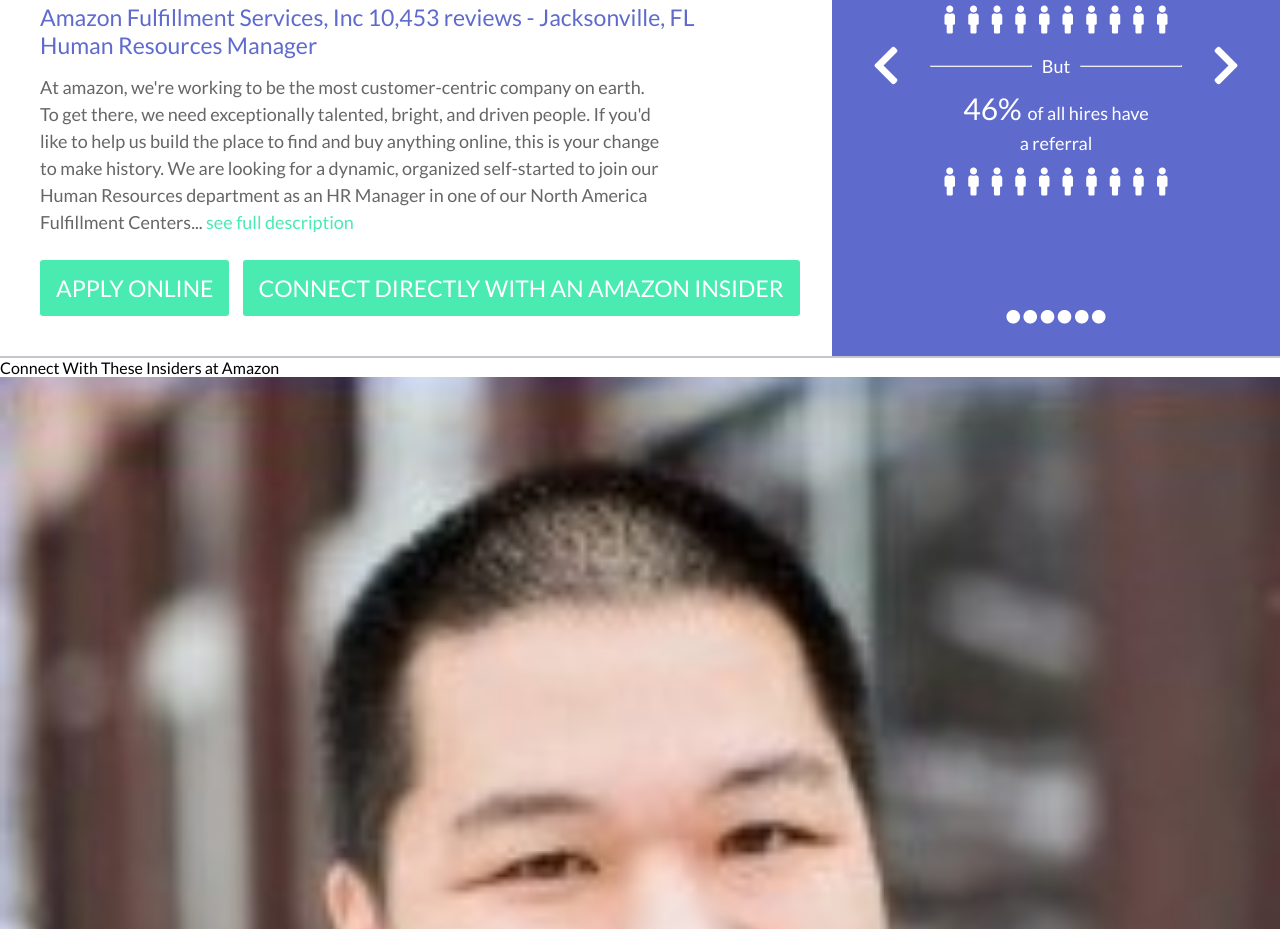
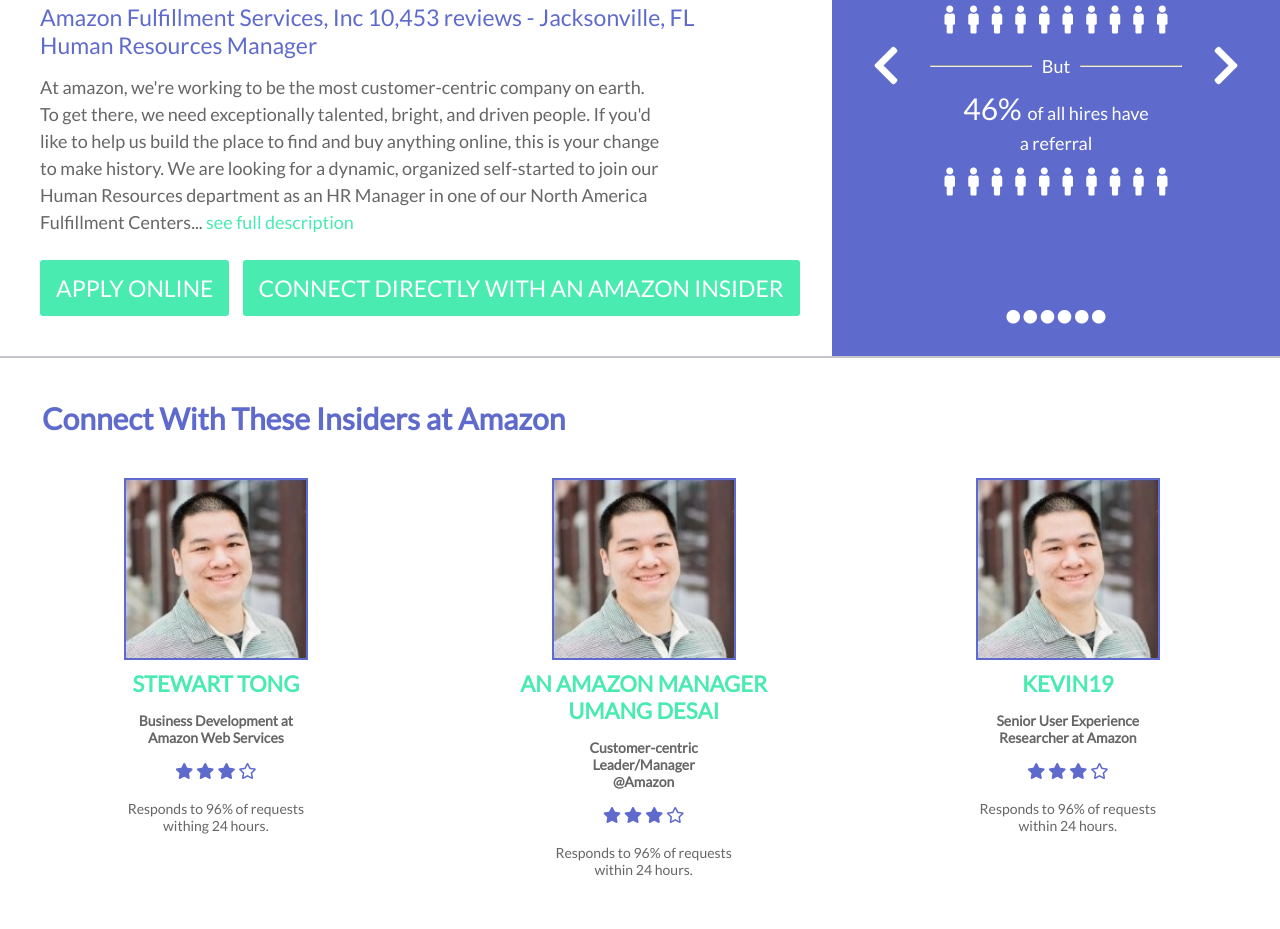
Before and after one commit to mvishrutaxioned/HTML-CSS-Respo-Task2, a plain HTML site: page index.html in a window 1280 px wide. Shown: the part 220-1149 px from the top of the page. Drawn offline with Linux system fonts and the light colour scheme.

Commit message:
designed-working

```diff
--- a/assets/css/style.css
+++ b/assets/css/style.css
@@ -127,7 +127,7 @@ nav h3 {
   color: #5f6bcc;
   font-weight: 800;
   letter-spacing: 4px;
-  padding-bottom: 2px;
+  padding-bottom: 5px;
   font-size: 22px;
 }
 /*=================================
@@ -231,7 +231,52 @@ nav h3 {
 .banner-content .slider-dots i { font-size: 14px; }
 /* banner ends */
 
-
+/* connect starts */
+.connect {
+  padding-bottom: 32px;
+  border-bottom: 2px solid #C4C6CB;
+}
+.connect > h1 {
+  color: #5f6bcc;
+  font-size: 30px;
+  font-weight: bold;
+  padding: 42px;
+}
+.connect .wrapper {
+  width: 100%;
+  display: flex;
+  justify-content: space-between;
+  text-align: center;
+}
+.connect article {
+  padding: 0 42px;
+}
+.connect article h2 {
+  padding: 10px 30px;
+  font-size: 22px;
+  font-weight: bold;
+  color: #4AEBB0;
+}
+.connect figcaption {
+  font-size: 14px;
+  font-weight: bold;
+  color: #666;
+  margin: 5px 90px;
+}
+.connect .stars {
+  padding: 10px 0 0 0;
+  color: #5f6bcc;
+}
+.connect article img {
+  width: 180px;
+  border: 2px solid #5f6bcc;
+}
+.connect article p {
+  padding: 20px 80px;
+  font-size: 14px;
+  color: #666;
+}
+/* connect ends */
 
 
 
--- a/index.html
+++ b/index.html
@@ -109,7 +109,7 @@
             <article>
               <img src="./assets/Images/smile.jpg" alt="Stewart Tong">
               <h2>KEVIN19</h2>
-              <figcaption>Senior User Experienc Researcher at Amazon</figcaption>
+              <figcaption>Senior User Experience Researcher at Amazon</figcaption>
               <div class="stars">
                 <i class="fas fa-star"></i>
                 <i class="fas fa-star"></i>
```
